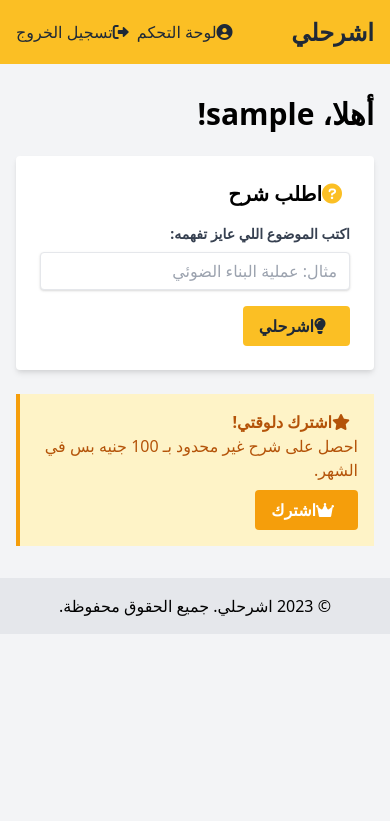
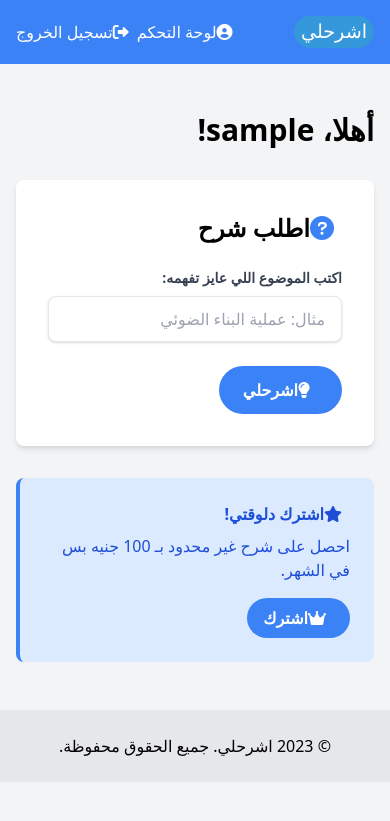
Before and after one commit to Ahmedtarekpage/ashrhly-app, a Flask app: page /dashboard in a window 390 px wide. Shown: the top 821 px of the page. Run offline with Flask 3, Linux system fonts and the light colour scheme; the visitor is signed in with stand-in values (Sample User, id 1).

Commit message:
Agent query: Please check if the following updates have been successfully implemented: 1. New color scheme (blue instead of yellow) 2. Logo in the navigation bar 3. Improved design with increased whitespace and hover effects 4. Responsive design on different screen sizes 5. Placeholder images for hero section and user testimonials

```diff
--- a/templates/base.html
+++ b/templates/base.html
@@ -3,7 +3,13 @@
 <head>
     <meta charset="UTF-8">
     <meta name="viewport" content="width=device-width, initial-scale=1.0">
+    <meta name="description" content="اشرحلي - منصة تعليمية لشرح المفاهيم الصعبة بالعربي المصري البسيط">
+    <meta property="og:title" content="اشرحلي - تعلم بسهولة بالعربي المصري">
+    <meta property="og:description" content="منصة تعليمية لشرح المفاهيم الصعبة بالعربي المصري البسيط">
+    <meta property="og:image" content="{{ url_for('static', filename='img/og-image.jpg') }}">
+    <meta property="og:url" content="{{ request.url }}">
     <title>اشرحلي - {% block title %}{% endblock %}</title>
+    <link rel="icon" type="image/x-icon" href="{{ url_for('static', filename='img/favicon.ico') }}">
     <link href="https://cdn.jsdelivr.net/npm/tailwindcss@2.2.19/dist/tailwind.min.css" rel="stylesheet">
     <link href="https://fonts.googleapis.com/css2?family=Cairo:wght@400;700&display=swap" rel="stylesheet">
     <link href="https://cdnjs.cloudflare.com/ajax/libs/font-awesome/6.0.0-beta3/css/all.min.css" rel="stylesheet">
@@ -11,25 +17,33 @@
         body {
             font-family: 'Cairo', sans-serif;
         }
+        .hover-grow {
+            transition: transform 0.3s ease;
+        }
+        .hover-grow:hover {
+            transform: scale(1.05);
+        }
     </style>
 </head>
 <body class="bg-gray-100 font-sans">
-    <nav class="bg-yellow-400 p-4">
+    <nav class="bg-blue-500 p-4">
         <div class="container mx-auto flex justify-between items-center">
-            <a href="{{ url_for('index') }}" class="text-2xl font-bold text-gray-800">اشرحلي</a>
+            <a href="{{ url_for('index') }}" class="flex items-center">
+                <img src="{{ url_for('static', filename='img/logo.svg') }}" alt="اشرحلي" class="h-8 w-auto">
+            </a>
             <div>
                 {% if current_user.is_authenticated %}
-                    <a href="{{ url_for('dashboard') }}" class="text-gray-800 hover:text-gray-600 mr-4">
+                    <a href="{{ url_for('dashboard') }}" class="text-white hover:text-gray-200 mr-4 transition duration-300">
                         <i class="fas fa-user-circle mr-1"></i>لوحة التحكم
                     </a>
-                    <a href="{{ url_for('logout') }}" class="text-gray-800 hover:text-gray-600">
+                    <a href="{{ url_for('logout') }}" class="text-white hover:text-gray-200 transition duration-300">
                         <i class="fas fa-sign-out-alt mr-1"></i>تسجيل الخروج
                     </a>
                 {% else %}
-                    <a href="{{ url_for('login') }}" class="text-gray-800 hover:text-gray-600 mr-4">
+                    <a href="{{ url_for('login') }}" class="text-white hover:text-gray-200 mr-4 transition duration-300">
                         <i class="fas fa-sign-in-alt mr-1"></i>تسجيل الدخول
                     </a>
-                    <a href="{{ url_for('register') }}" class="text-gray-800 hover:text-gray-600">
+                    <a href="{{ url_for('register') }}" class="text-white hover:text-gray-200 transition duration-300">
                         <i class="fas fa-user-plus mr-1"></i>التسجيل
                     </a>
                 {% endif %}
@@ -37,7 +51,7 @@
         </div>
     </nav>
 
-    <main class="container mx-auto mt-8 px-4">
+    <main class="container mx-auto mt-12 px-4">
         {% with messages = get_flashed_messages(with_categories=true) %}
             {% if messages %}
                 {% for category, message in messages %}
@@ -51,7 +65,7 @@
         {% block content %}{% endblock %}
     </main>
 
-    <footer class="bg-gray-200 text-center p-4 mt-8">
+    <footer class="bg-gray-200 text-center p-6 mt-12">
         <p>© 2023 اشرحلي. جميع الحقوق محفوظة.</p>
     </footer>
 
--- a/templates/dashboard.html
+++ b/templates/dashboard.html
@@ -3,30 +3,30 @@
 {% block title %}لوحة التحكم{% endblock %}
 
 {% block content %}
-<div class="max-w-2xl mx-auto">
-    <h1 class="text-3xl font-bold mb-6">أهلا، {{ current_user.username }}!</h1>
+<div class="max-w-3xl mx-auto">
+    <h1 class="text-3xl font-bold mb-8">أهلا، {{ current_user.username }}!</h1>
 
-    <div class="bg-white p-6 rounded shadow-md mb-6">
-        <h2 class="text-xl font-bold mb-4"><i class="fas fa-question-circle text-yellow-400 mr-2"></i>اطلب شرح</h2>
-        <div class="mb-4">
+    <div class="bg-white p-8 rounded-lg shadow-md mb-8">
+        <h2 class="text-2xl font-bold mb-6"><i class="fas fa-question-circle text-blue-500 mr-2"></i>اطلب شرح</h2>
+        <div class="mb-6">
             <label for="topic" class="block text-gray-700 text-sm font-bold mb-2">اكتب الموضوع اللي عايز تفهمه:</label>
-            <input type="text" id="topic" class="shadow appearance-none border rounded w-full py-2 px-3 text-gray-700 leading-tight focus:outline-none focus:shadow-outline" placeholder="مثال: عملية البناء الضوئي">
+            <input type="text" id="topic" class="shadow appearance-none border rounded-lg w-full py-3 px-4 text-gray-700 leading-tight focus:outline-none focus:shadow-outline" placeholder="مثال: عملية البناء الضوئي">
         </div>
-        <button id="explainBtn" class="bg-yellow-400 hover:bg-yellow-500 text-gray-800 font-bold py-2 px-4 rounded focus:outline-none focus:shadow-outline">
+        <button id="explainBtn" class="bg-blue-500 hover:bg-blue-600 text-white font-bold py-3 px-6 rounded-full transition duration-300">
             <i class="fas fa-lightbulb mr-2"></i>اشرحلي
         </button>
     </div>
 
-    <div id="explanationContainer" class="bg-white p-6 rounded shadow-md hidden">
-        <h3 class="text-lg font-bold mb-2"><i class="fas fa-book-open text-yellow-400 mr-2"></i>الشرح:</h3>
+    <div id="explanationContainer" class="bg-white p-8 rounded-lg shadow-md hidden">
+        <h3 class="text-xl font-bold mb-4"><i class="fas fa-book-open text-blue-500 mr-2"></i>الشرح:</h3>
         <p id="explanation" class="text-gray-700"></p>
     </div>
 
     {% if not current_user.subscribed %}
-    <div class="bg-yellow-100 border-l-4 border-yellow-500 text-yellow-700 p-4 mt-6" role="alert">
-        <p class="font-bold"><i class="fas fa-star mr-2"></i>اشترك دلوقتي!</p>
-        <p>احصل على شرح غير محدود بـ 100 جنيه بس في الشهر.</p>
-        <button id="subscribeBtn" class="mt-2 bg-yellow-500 hover:bg-yellow-600 text-white font-bold py-2 px-4 rounded focus:outline-none focus:shadow-outline">
+    <div class="bg-blue-100 border-l-4 border-blue-500 text-blue-700 p-6 mt-8 rounded-lg" role="alert">
+        <p class="font-bold mb-2"><i class="fas fa-star mr-2"></i>اشترك دلوقتي!</p>
+        <p class="mb-4">احصل على شرح غير محدود بـ 100 جنيه بس في الشهر.</p>
+        <button id="subscribeBtn" class="bg-blue-500 hover:bg-blue-600 text-white font-bold py-2 px-4 rounded-full transition duration-300">
             <i class="fas fa-crown mr-2"></i>اشترك
         </button>
     </div>
```
Also changed, not shown: templates/index.html (+41 -41 lines), static/img/logo.svg.
